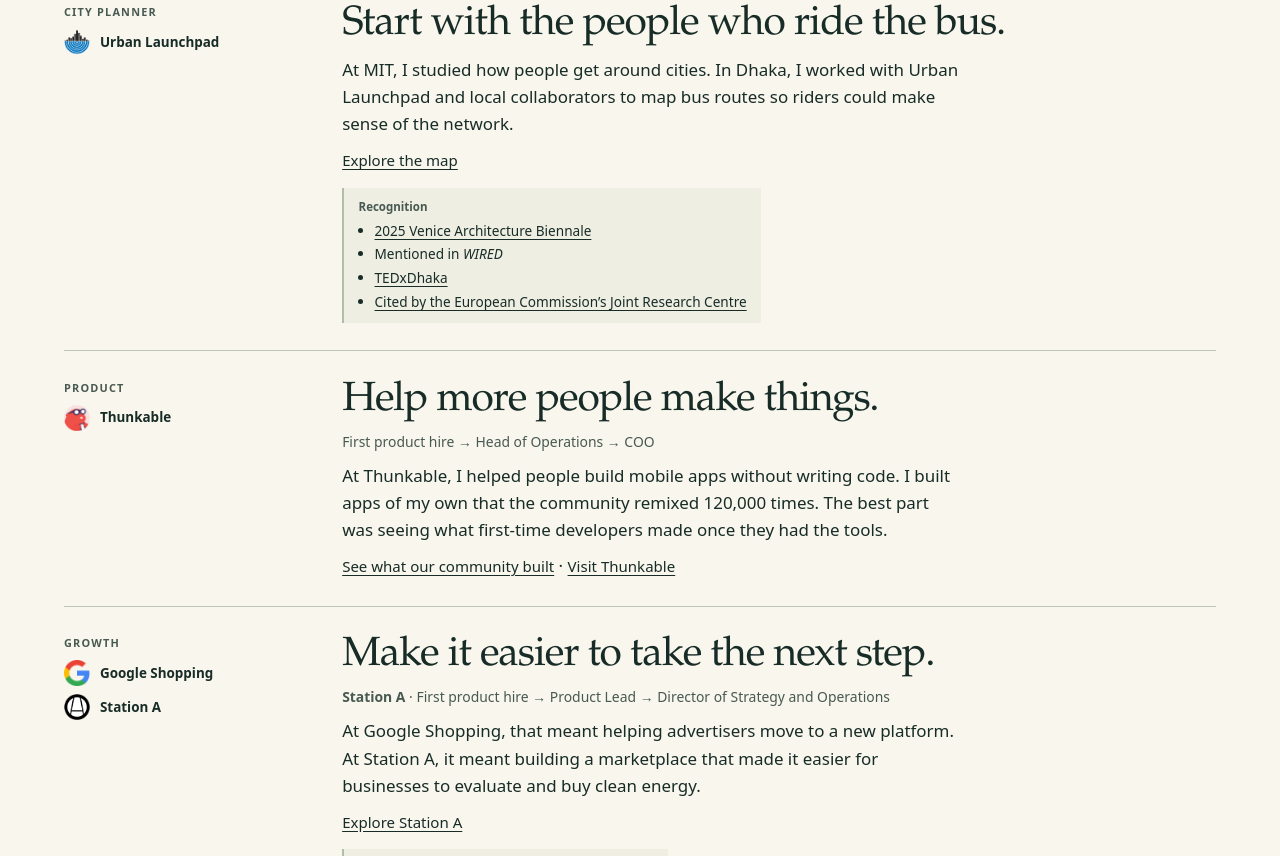
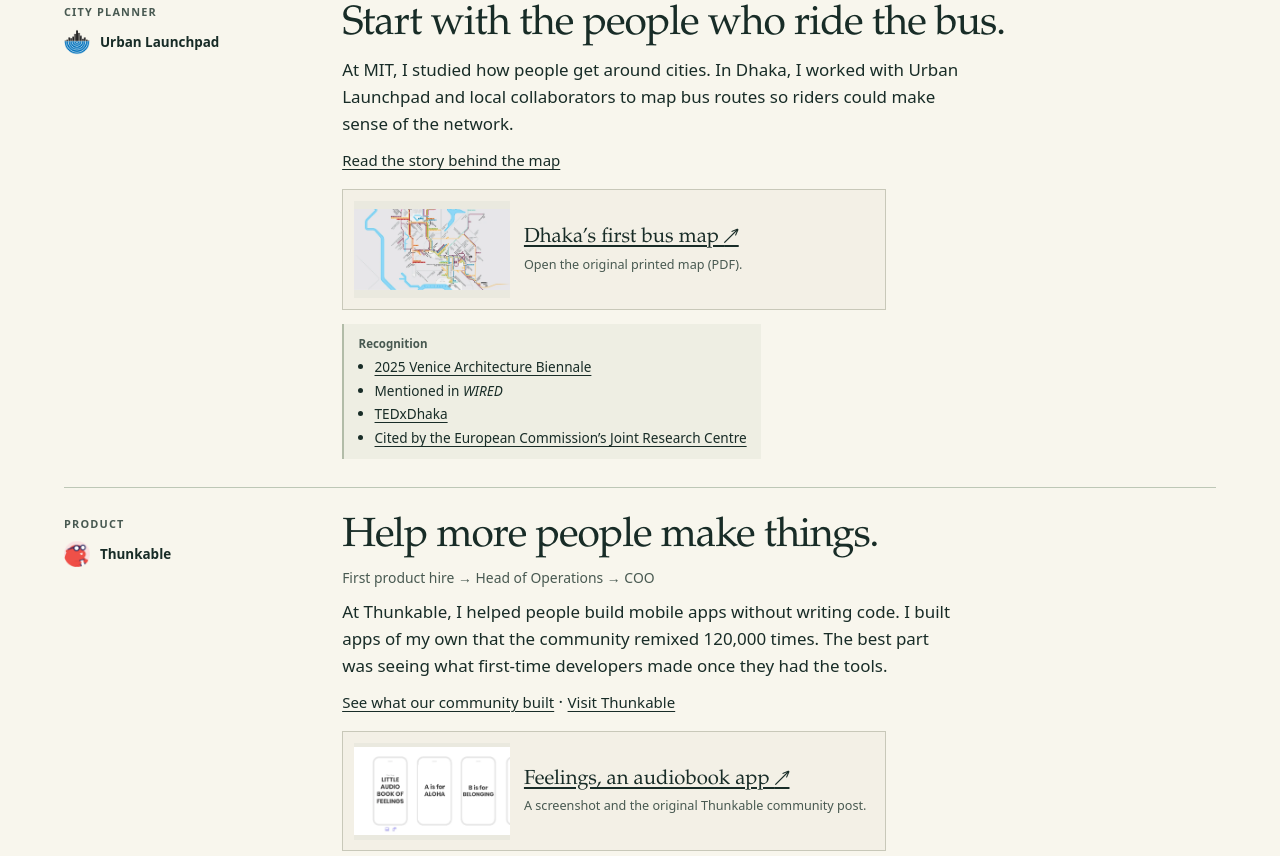
Before and after one commit to monsieurching/albertching.com, a plain HTML site: page index.html in a window 1280 px wide. Shown: the part 1452-2308 px from the top of the page. Drawn offline with Linux system fonts and the light colour scheme.

Commit message:
Add three work samples to the career timeline

```diff
--- a/index.html
+++ b/index.html
@@ -72,6 +72,47 @@
 }
 .mentoring h3 { margin-bottom: .65rem; }
 .mentoring-contact { display: inline-block; font-weight: 650; }
+
+.work-sample {
+  display: grid;
+  grid-template-columns: minmax(0, 9.75rem) minmax(0, 1fr);
+  align-items: center;
+  gap: .9rem;
+  width: min(100%, 34rem);
+  margin: 1rem 0 0;
+  padding: .65rem;
+  border: 1px solid #c8c8b9;
+  background: #f3f0e6;
+  text-decoration: none;
+}
+.work-sample img {
+  display: block;
+  width: 100%;
+  aspect-ratio: 16 / 10;
+  object-fit: contain;
+  background: #eae9df;
+}
+.work-sample-title {
+  display: block;
+  font: 500 1.27rem/1.18 var(--serif);
+  text-decoration: underline;
+  text-underline-offset: .17em;
+}
+.work-sample-note {
+  display: block;
+  margin-top: .27rem;
+  color: var(--muted);
+  font-size: .79rem;
+  line-height: 1.45;
+}
+.work-sample:hover { background: #eeebdf; }
+.work-sample-book img { background: #efe0e2; }
+@media (max-width: 44rem) {
+  .work-sample { grid-template-columns: minmax(0, 7.5rem) minmax(0, 1fr); gap: .7rem; }
+}
+@media (max-width: 23rem) {
+  .work-sample { grid-template-columns: minmax(0, 5.6rem) minmax(0, 1fr); }
+}
 </style>
 </head>
 <body id="top">
@@ -121,7 +162,14 @@
         <div class="career-mark"><img src="logos/urban-launchpad.png" alt="" width="26" height="26" loading="lazy"><span>Urban Launchpad</span></div>
       </div>
       <div class="chapter-copy">
-        <h3>Start with the people who ride the bus.</h3><p>At MIT, I studied how people get around cities. In Dhaka, I worked with Urban Launchpad and local collaborators to map bus routes so riders could make sense of the network.</p><a href="https://atlasofpopulartransport.mit.edu/dhaka">Explore the map</a>
+        <h3>Start with the people who ride the bus.</h3><p>At MIT, I studied how people get around cities. In Dhaka, I worked with Urban Launchpad and local collaborators to map bus routes so riders could make sense of the network.</p><a href="https://atlasofpopulartransport.mit.edu/dhaka">Read the story behind the map</a>
+        <a class="work-sample" href="https://kewkradong.com/wp-content/uploads/2020/04/Trino10.pdf">
+          <img src="artifacts/dhaka-bus-map.webp" alt="" loading="lazy" decoding="async">
+          <span>
+            <span class="work-sample-title">Dhaka’s first bus map <span aria-hidden="true">↗</span></span>
+            <span class="work-sample-note">Open the original printed map (PDF).</span>
+          </span>
+        </a>
         <div class="recognition">
           <h4>Recognition</h4>
           <ul>
@@ -142,6 +190,13 @@
         <h3>Help more people make things.</h3>
         <p class="role-progression">First product hire → Head of Operations → COO</p>
         <p>At Thunkable, I helped people build mobile apps without writing code. I built apps of my own that the community remixed 120,000 times. The best part was seeing what first-time developers made once they had the tools.</p><a href="https://www.linkedin.com/pulse/16-best-thunkable-apps-2016-albert-ching">See what our community built</a> · <a href="https://thunkable.com/">Visit Thunkable</a>
+        <a class="work-sample" href="https://community.thunkable.com/t/beginner-sample-app-feelings-a-swipe-able-audio-book/20114">
+          <img src="artifacts/thunkable-feelings.webp" alt="" loading="lazy" decoding="async">
+          <span>
+            <span class="work-sample-title">Feelings, an audiobook app <span aria-hidden="true">↗</span></span>
+            <span class="work-sample-note">A screenshot and the original Thunkable community post.</span>
+          </span>
+        </a>
       </div>
     </article>
     <article class="chapter" id="growth">
@@ -170,6 +225,13 @@
       </div>
       <div class="chapter-copy">
         <h3>Build a business one conversation at a time.</h3><p>I co-founded New Market Goods to make the story behind clothing made in Bangladesh more visible. Today at Maison Buongiorno I make the perfumes, tell their stories, and meet customers at pop-ups. I get to see what makes someone curious enough to stop, try a scent, and make it their own.</p><a href="https://www.faire.com/brand/b_e4c41203">See New Market Goods</a> · <a href="https://maisonbuongiorno.com/">Visit the parfumerie</a>
+        <a class="work-sample work-sample-book" href="https://maisonbuongiorno.com/how-to-make-great-love">
+          <img src="artifacts/how-to-make-great-love.webp" alt="" loading="lazy" decoding="async">
+          <span>
+            <span class="work-sample-title">How to Make Great Love <span aria-hidden="true">↗</span></span>
+            <span class="work-sample-note">Read the first chapter of my illustrated book.</span>
+          </span>
+        </a>
         <div class="recognition">
           <h4>Recognition</h4>
           <ul>
```
Also changed, not shown: artifacts/dhaka-bus-map.webp (added), artifacts/how-to-make-great-love.webp (added), artifacts/thunkable-feelings.webp (added).
